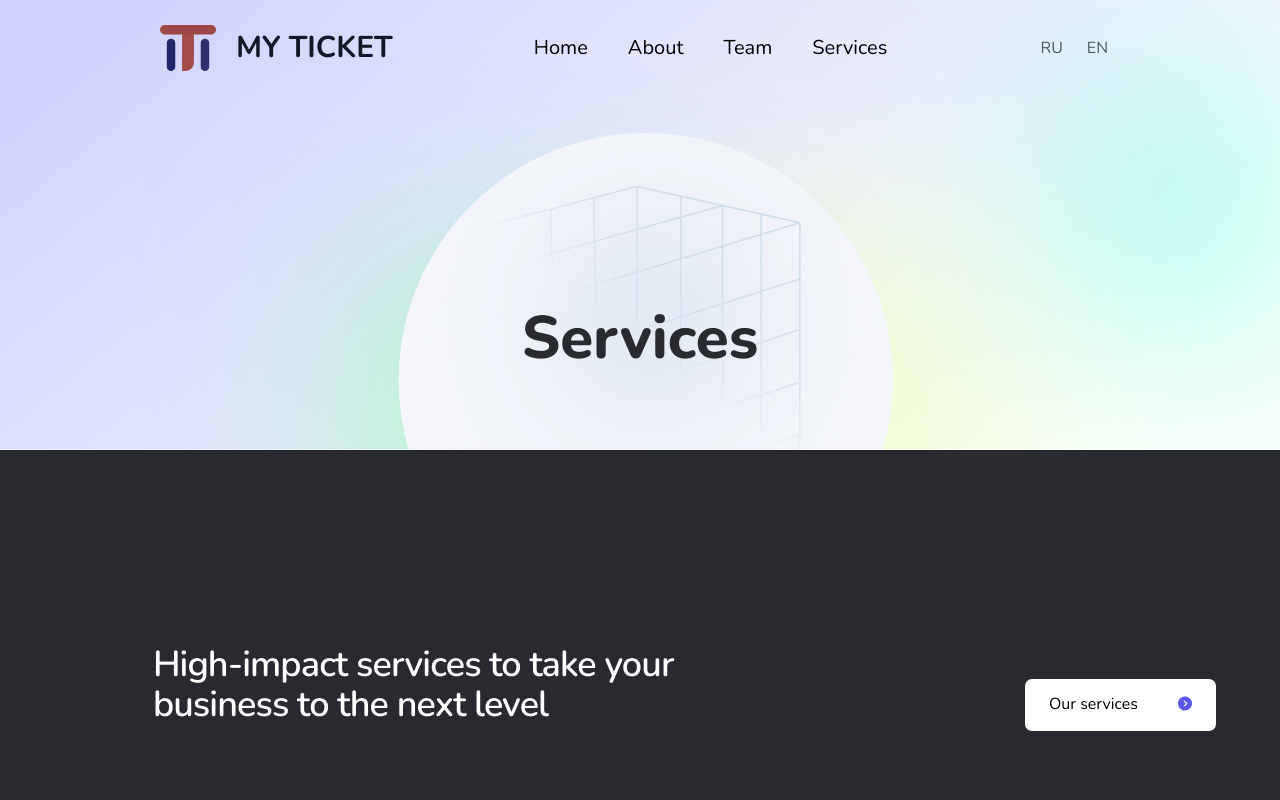
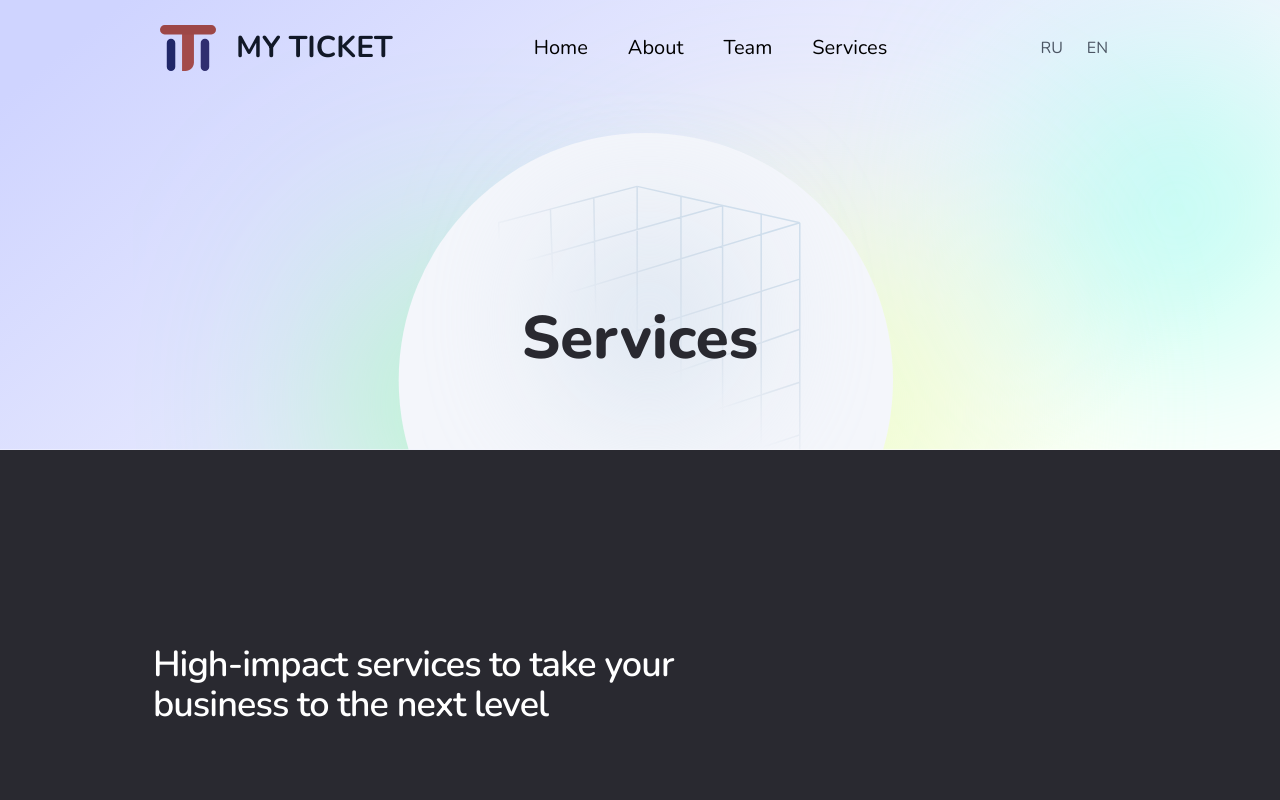
Before and after one commit to xypxzy/spa-landing, a React (Vite) app in the folder frontend/: page /services in a window 1280 px wide. Shown: the top 800 px of the page. Built offline with nearby package versions, Linux system fonts and the light colour scheme; some icons are missing.

Commit message:
fixed animation

```diff
--- a/frontend/src/components/Features/Features.tsx
+++ b/frontend/src/components/Features/Features.tsx
@@ -2,11 +2,9 @@ import React from 'react';
 import styles from './Features.module.css';
 import FeaturesCard from './FeaturesCard';
 import { ReactComponent as ServicesIcon } from '../../assets/services-icon.svg';
-import { ReactComponent as ArrowLeft } from '../../assets/arrow-left.svg';
-import { Link } from 'react-router-dom';
 import { motion } from 'framer-motion';
 import {
-  featureAnimation,
+  featureAnimationProps,
   textAnimationProps
 } from '../../pages/ServicesPage/animation';
 
@@ -45,12 +43,7 @@ const Features: React.FC = () => {
   ];
 
   return (
-    <motion.section
-      className={styles.features}
-      initial="hidden"
-      whileInView="visible"
-      viewport={{ amount: 0.2 }}
-    >
+    <motion.section className={styles.features}>
       <div className={styles.features__container}>
         <div className={styles.features__header}>
           <div className={styles.features__left}>
@@ -59,16 +52,9 @@ const Features: React.FC = () => {
               High-impact services to take your business to the next level
             </motion.h2>
           </div>
-          <Link className={styles.features__btn} to="servies">
-            <p>Our services</p>
-            <ArrowLeft />
-          </Link>
         </div>
         <motion.div
-          variants={featureAnimation}
-          initial="hidden"
-          whileInView="visible"
-          viewport={{ amount: 0.2 }}
+          {...featureAnimationProps}
           className={styles.features__cards}
         >
           {cardContent.map((item) => (
--- a/frontend/src/pages/ServicesPage/ServicesPage.tsx
+++ b/frontend/src/pages/ServicesPage/ServicesPage.tsx
@@ -9,11 +9,7 @@ import { featureAnimationProps, textAnimationProps } from './animation';
 
 const Services: React.FC = () => {
   return (
-    <motion.div
-      initial="hidden"
-      whileInView="visible"
-      viewport={{ amount: 0.2 }}
-    >
+    <motion.div {...featureAnimationProps}>
       <section className={styles.services}>
         <div className={styles.services__container}>
           <div className={styles.services__header}>
@@ -22,12 +18,7 @@ const Services: React.FC = () => {
         </div>
       </section>
       <Features />
-      <motion.section
-        className={styles.marketing}
-        initial="hidden"
-        whileInView="visible"
-        viewport={{ amount: 0.2 }}
-      >
+      <motion.section className={styles.marketing} {...featureAnimationProps}>
         <div className={styles.marketing__container}>
           <div className={styles.marketing__content}>
             <img src={serviceImg} alt="PC" className={styles.marketing__img} />
--- a/frontend/src/pages/ServicesPage/animation.ts
+++ b/frontend/src/pages/ServicesPage/animation.ts
@@ -6,7 +6,7 @@ export const featureAnimation = {
   visible: (custom: number) => ({
     y: 0,
     opacity: 1,
-    transition: { delay: custom * 0.2, ease: 'easeInOut' }
+    transition: { delay: custom * 0.3, ease: 'easeInOut' }
   })
 };
 
@@ -18,7 +18,7 @@ export const animateText = {
   visible: (custom: number) => ({
     y: 0,
     opacity: 1,
-    transition: { delay: custom * 0.2 }
+    transition: { delay: custom * 0.3, ease: 'easeInOut' }
   })
 };
 
@@ -31,5 +31,5 @@ export const featureAnimationProps = {
   variants: featureAnimation,
   initial: 'hidden',
   whileInView: 'visible',
-  viewport: { amount: 0.2 }
+  viewport: { amount: 0.2, once: true }
 };
```
